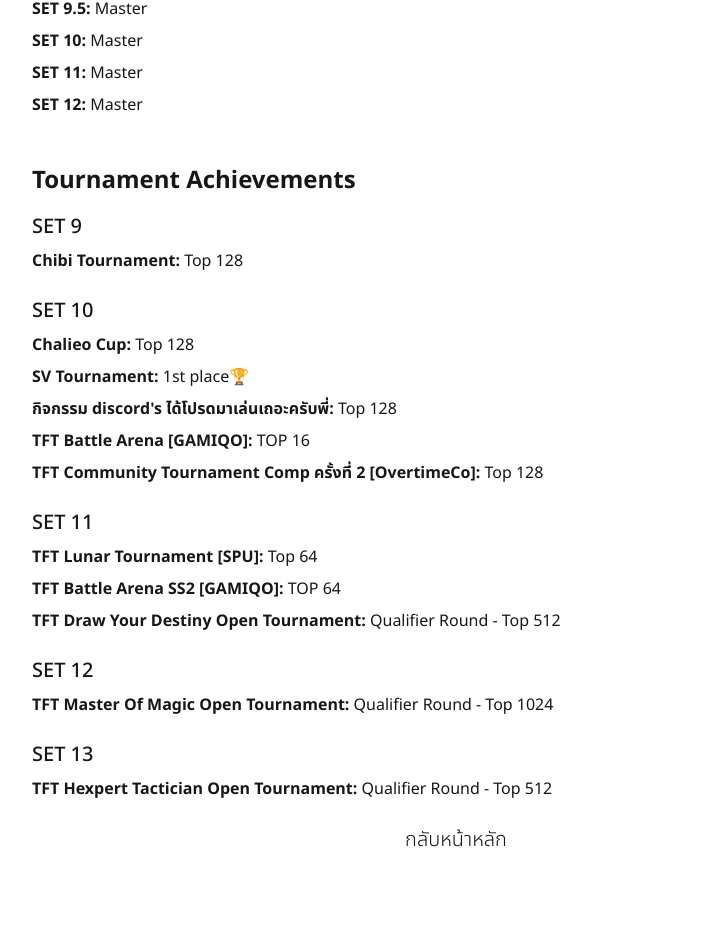
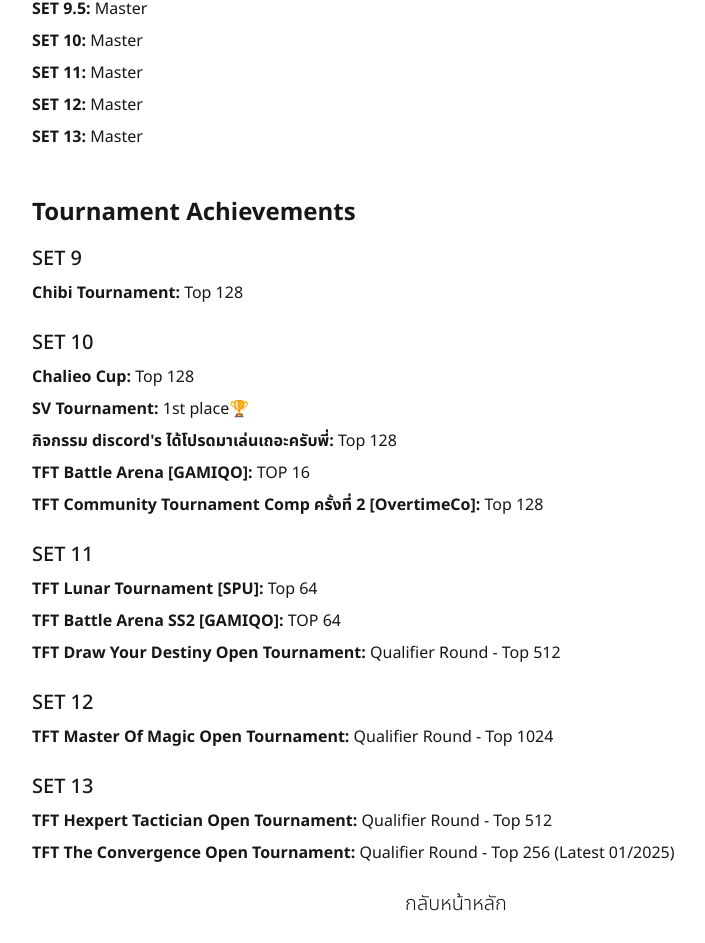
Before and after one commit to PongpolR/tataman-tft, a Next.js app: page /about in a window 1280 px wide. Shown: the part 820-1763 px from the top of the page, without its empty margins (184-889 px from the left). Before the commit the page ends 1699 px from the top, so only its background shows below. Built offline with nearby package versions, Linux system fonts and the light colour scheme.

Commit message:
add rank and tour set 13

```diff
--- a/app/about/page.tsx
+++ b/app/about/page.tsx
@@ -11,6 +11,7 @@
     { set: "SET 10", rank: "Master" },
     { set: "SET 11", rank: "Master" },
     { set: "SET 12", rank: "Master" },
+    { set: "SET 13", rank: "Master" },
   ];
 
   const tournaments = [
@@ -60,6 +61,10 @@
         {
           name: "TFT Hexpert Tactician Open Tournament",
           result: "Qualifier Round - Top 512",
+        },
+        {
+          name: "TFT The Convergence Open Tournament",
+          result: "Qualifier Round - Top 256 (Latest 01/2025)",
         },
       ],
     },
```
